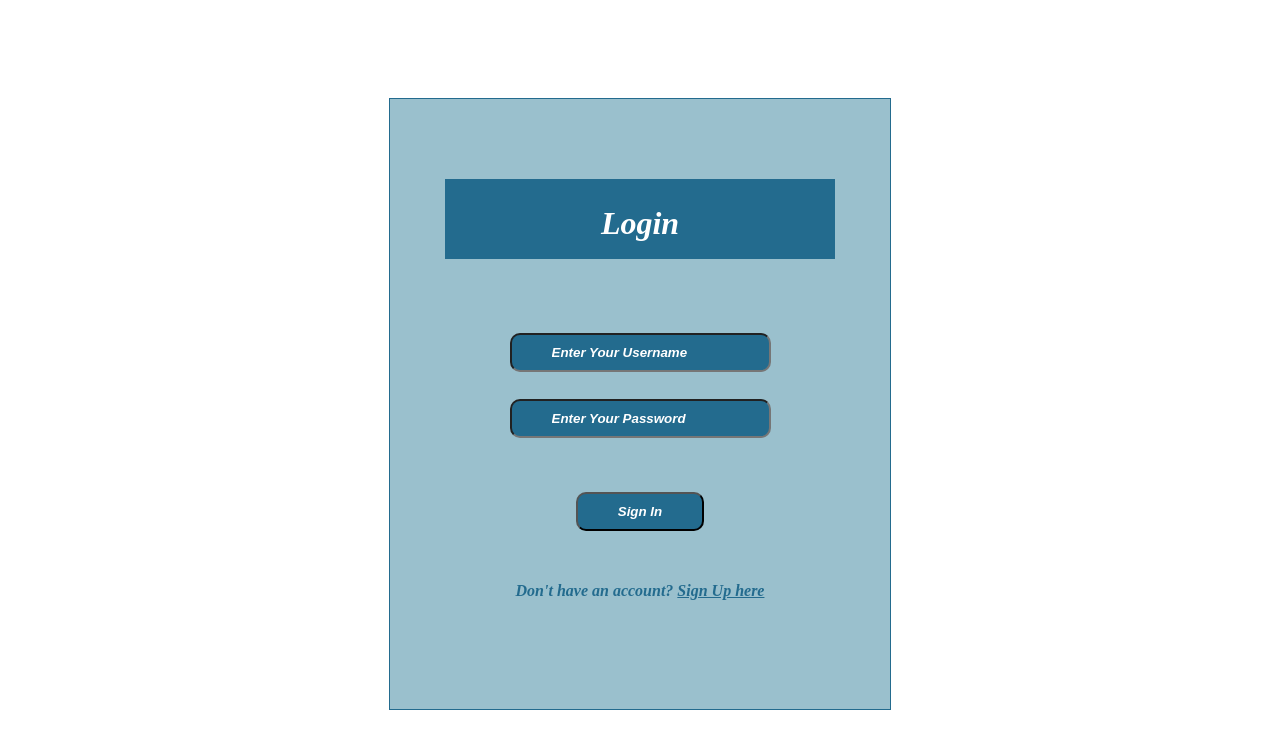
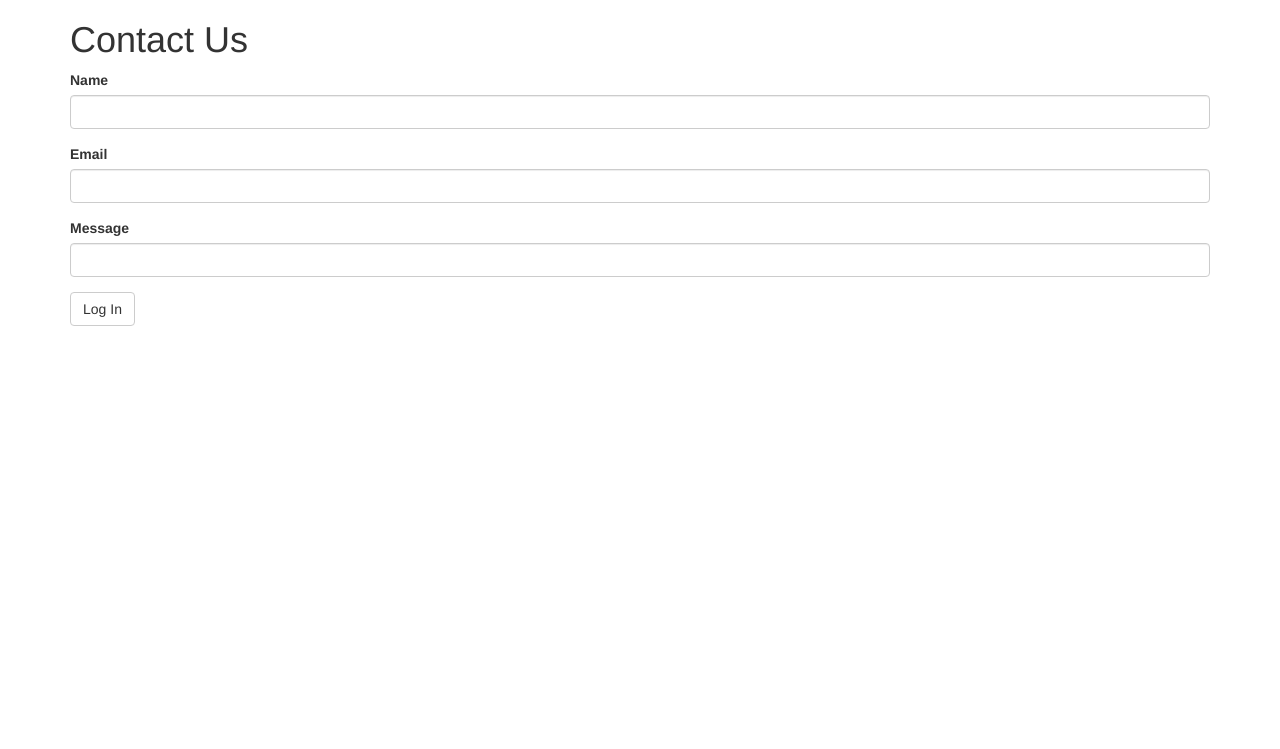
Before and after one commit to A-recycle-bin/flask-mysql, a Flask app: page / in a window 1280 px wide. Shown: the top 749 px of the page. Run offline with Flask 3, Linux system fonts and the light colour scheme; some libraries are stand-ins or nearby versions.

Commit message:
Ajout dun 'contact us'

```diff
--- a/app.py
+++ b/app.py
@@ -5,14 +5,19 @@ from flask import Flask, render_template, request, redirect, url_for, session
 from flask_mysqldb import MySQL
 import MySQLdb.cursors
 import re
-
-
+from flask_wtf import FlaskForm
+from wtforms import StringField, validators, PasswordField, SubmitField
+from wtforms.validators import DataRequired, Email
+import email_validator
+from flask_bootstrap import Bootstrap
 
 app = Flask(__name__)
+Bootstrap(app)
 
+# un secret key a definir, aide entre autre a se proteger contre les CRSF
+app.secret_key = "secret-string-is-the-best-even-if-it-has-aucun-sens"
 
-app.secret_key = 'your secret key'
-
+# info de la database
 app.config['MYSQL_HOST'] = 'localhost'
 app.config['MYSQL_USER'] = 'root'
 app.config['MYSQL_PASSWORD'] = 'root'
@@ -20,6 +25,23 @@ app.config['MYSQL_DB'] = 'mysql'
 
 mysql = MySQL(app)
 
+# Partie pour le contact us
+class contactForm(FlaskForm):
+    name = StringField(label='Name', validators=[DataRequired()])
+    email = StringField(
+        label='Email', validators=[DataRequired(), Email(granular_message=True)])
+    message = StringField(label='Message')
+    submit = SubmitField(label="Log In")
+
+
+@app.route("/", methods=["GET", "POST"])
+def home():
+    cform = contactForm()
+    if cform.validate_on_submit():
+        print(f"Name:{cform.name.data}, E-mail:{cform.email.data}, message: {cform.message.data}")
+    return render_template("contact.html", form=cform)
+
+# Partie pour le login
 @app.route('/')
 @app.route('/login', methods =['GET', 'POST'])
 def login():
@@ -72,3 +94,6 @@ def register():
     elif request.method == 'POST':
         msg = 'Please fill out the form !'
     return render_template('register.html', msg = msg)
+
+if __name__ == '__main__':
+    app.run(debug=True)
--- a/static/style.css
+++ b/static/style.css
@@ -1,4 +1,3 @@
-
 /* Store this code in 'style.css' file inside the 'static' folder*/
 
 			.header{
--- /dev/null
+++ b/templates/contact.html
@@ -0,0 +1,13 @@
+{% extends 'bootstrap/base.html' %}
+{% import "bootstrap/wtf.html" as wtf %}
+
+{% block title %}
+Contact Us
+{% endblock %}
+
+{% block content %}
+		<div class="container">
+			<h1>Contact Us</h1>
+			{{ wtf.quick_form(form) }}
+		</div>
+{% endblock %}l>
```
Also changed, not shown: requirements.txt (+4 -10 lines), templates/base.html (added, +10 -0 lines). Lines whose indentation alone changed are shown as unchanged.
